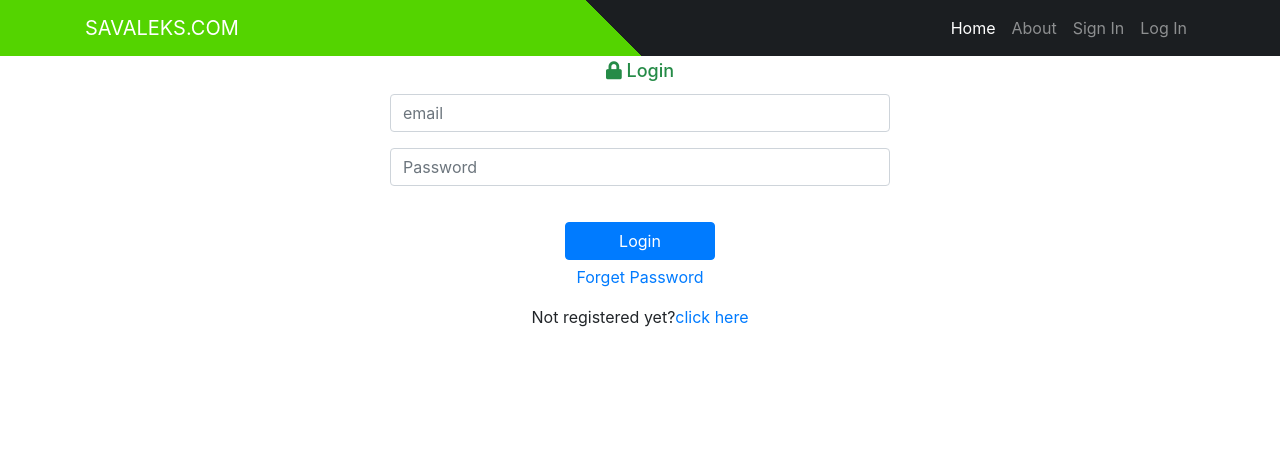
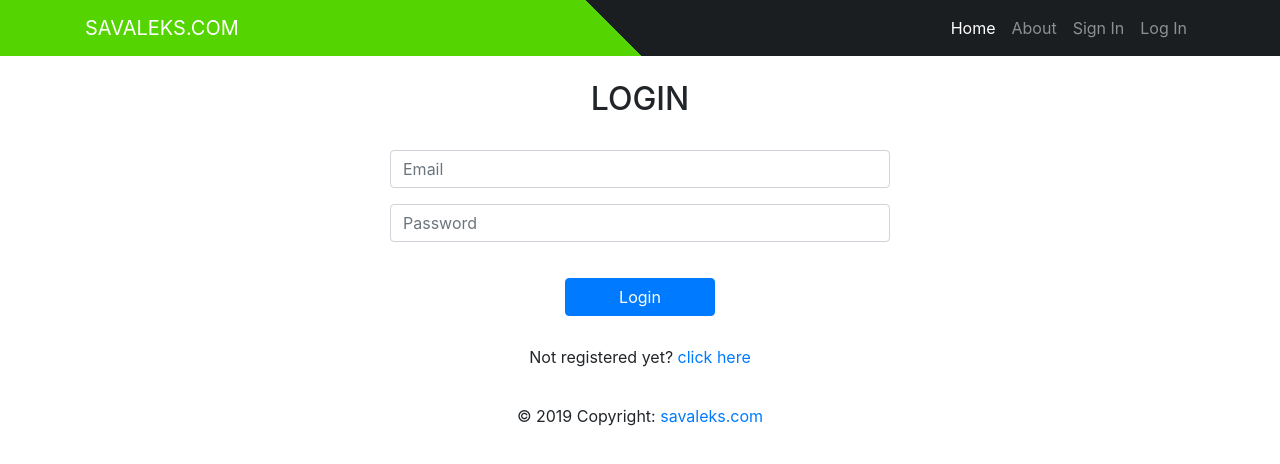
Before and after one commit to savaleks/ReactSpring-demo, a React (Create React App) app in the folder front-end-react/: page /login in a window 1280 px wide. Shown: the top 464 px of the page. Built offline with nearby package versions, Linux system fonts and the light colour scheme.

Commit message:
fixed bugs

```diff
--- a/front-end-react/src/App.css
+++ b/front-end-react/src/App.css
@@ -23,7 +23,7 @@ body {
 }
 
 /*
-headeer top
+header top
 */
 .topbar{
   background-color: #212529;
@@ -161,16 +161,6 @@ li {
   margin-top: 20px;
 }
 
-.note
-{
-    text-align: center;
-    height: 100px;
-    background: -webkit-linear-gradient(left, #0072ff, #8811c5);
-    color: #fff;
-    font-weight: bold;
-    line-height: 40px;
-    padding-top: 10px;
-}
 .form-content
 {
     padding: 5%;
--- a/front-end-react/src/App.js
+++ b/front-end-react/src/App.js
@@ -19,6 +19,7 @@ import setJWTToken from "./securityUtils/setJWTToken";
 import { SET_CURRENT_USER } from './actions/types';
 import {logout} from "./actions/securityAction";
 import SecuredRoute from "./securityUtils/secureRoute";
+import Footer from "./components/layout/Footer";
 
 const jwtToken = localStorage.jwtToken
 
@@ -60,7 +61,7 @@ function App() {
         <SecuredRoute exact path="/addProjectTask/:id" component={AddProjecTask}/>
         <SecuredRoute exact path="/updateProjectTask/:backlog_id/:projectTask_id" component={UpdateProjectTask}/>
         {
-        //  <Footer/>
+        <Footer/>
         }
         </Switch>
       </div>
--- a/front-end-react/src/components/layout/Footer.js
+++ b/front-end-react/src/components/layout/Footer.js
@@ -4,13 +4,13 @@ import "./Footer.css"
 export default class Footer extends Component {
     render() {
         return (
-            <footer className="page-footer font-small">
+            <div className="footer navbar-fixed-bottom">
 
                 <div className="footer-copyright text-center py-3">© 2019 Copyright:
                     <a href="https://savaleks.com"> savaleks.com</a>
                 </div>
 
-            </footer>
+            </div>
         )
     }
 }
--- a/front-end-react/src/components/layout/Landing.js
+++ b/front-end-react/src/components/layout/Landing.js
@@ -11,17 +11,20 @@ class Landing extends Component {
       }
     render() {
         return (
-            <div className="landing">
+            <div className="landing"><br/>
                 <div className="container">
                 <div className="row">
                     <div className="col-md-12 text-center">
                         <h1>Personal Project Management Tool</h1>
-                        <h2>Create your own account to start project.</h2>
+                        <h2 className="text-success">Create your own account to start project.</h2><br/>
 
                             <Link to="/register" className="btn btn-lg btn-primary mr-2">Sign In</Link>
 
-                            <Link to="/login" className="btn btn-lg btn-secondary mr-2">Log In</Link>
+                            <Link to="/login" className="btn btn-lg btn-success mr-2">Log In</Link>
                     </div>
+                    </div><br/>
+                    <div class="embed-responsive embed-responsive-16by9">
+                        <iframe class="embed-responsive-item" src="https://www.youtube.com/embed/zpOULjyy-n8?rel=0" allowfullscreen></iframe>
                     </div>
                 </div>
             </div>
--- a/front-end-react/src/components/userManagement/Login.js
+++ b/front-end-react/src/components/userManagement/Login.js
@@ -53,10 +53,8 @@ class Login extends Component {
 
     return (
       <div className="login-popup-wrap new_login_popup">
-        <div className="login-popup-heading text-center">
-          <h4>
-            <i className="fa fa-lock" aria-hidden="true"></i> Login{" "}
-          </h4>
+        <div className="login-popup-heading text-center"><br/>
+          <h2>LOGIN</h2><br/>
         </div>
 
         <form onSubmit = {this.onSubmit}>
@@ -64,7 +62,7 @@ class Login extends Component {
             <input
               type="email"
               className={classnames("form-control", {"is-invalid": errors.email})}
-              placeholder="email"
+              placeholder="Email"
               name="email"
               value = {this.state.email}
               onChange = {this.onChange}
@@ -94,13 +92,9 @@ class Login extends Component {
             Login
           </button>
         </form>
-        <div className="form-group text-center">
-          <a className="pwd-forget" href="#" id="open_forgotPassword">
-            Forget Password
-          </a>
-        </div>
+        <br/>
         <div className="text-center">
-          Not registered yet?<a href="#">click here</a>
+          Not registered yet?<a href="#"> click here</a>
         </div>
       </div>
     );
--- a/front-end-react/src/components/userManagement/Register.js
+++ b/front-end-react/src/components/userManagement/Register.js
@@ -51,10 +51,10 @@ class Register extends Component {
     const { errors } = this.state;
 
     return (
-      <div className="container register-form">
+      <div className="container register-form"><br/>
         <div className="form">
-          <div className="note">
-            <p>This is a simpleRegister Form</p>
+          <div className="h2">
+            <p>REGISTER FORM</p>
           </div>
           <form onSubmit={this.onSubmit}>
             <div className="form-content">
```
Also changed, not shown: 1 other file (tests, documents, lock files or other folders).
